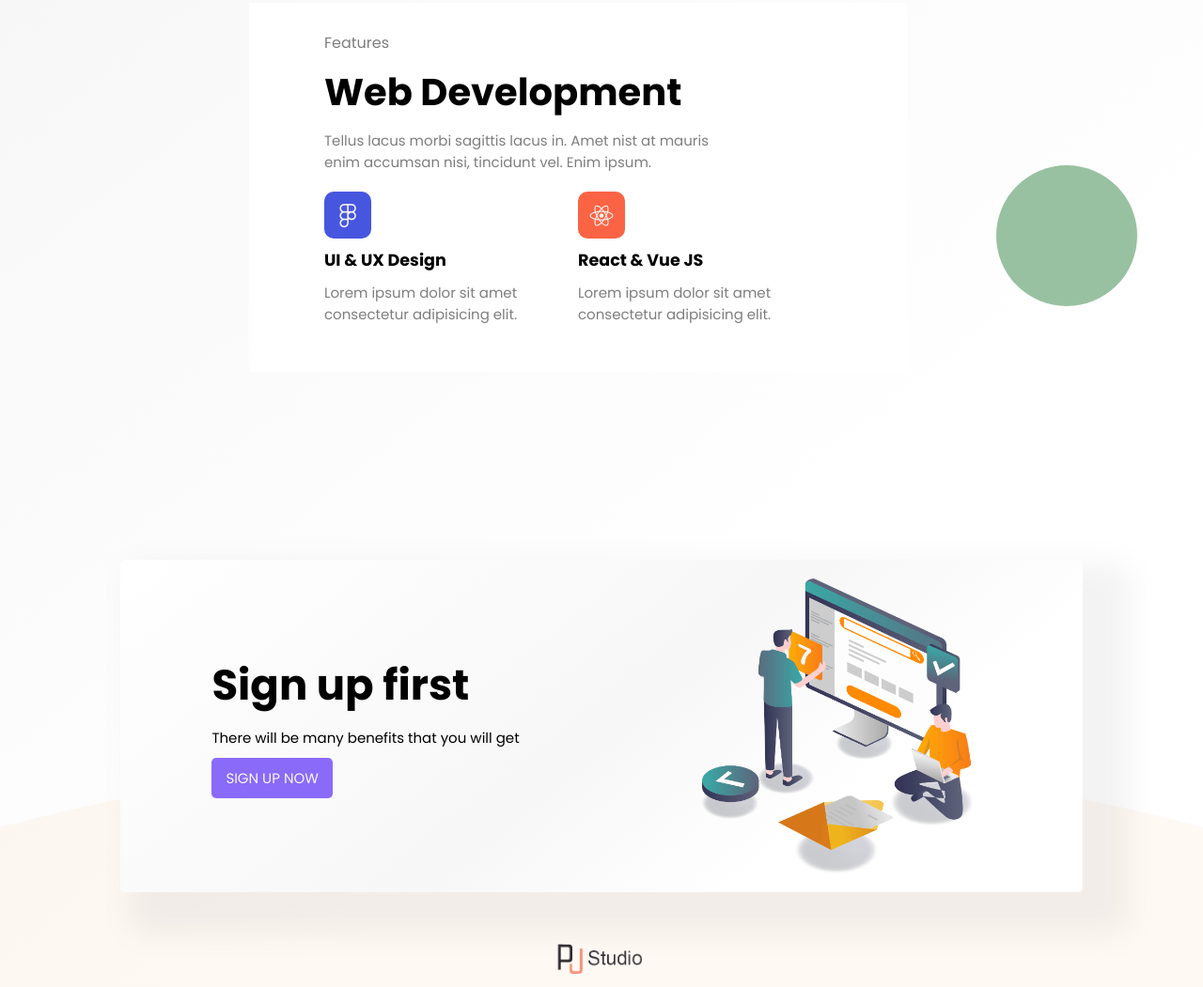
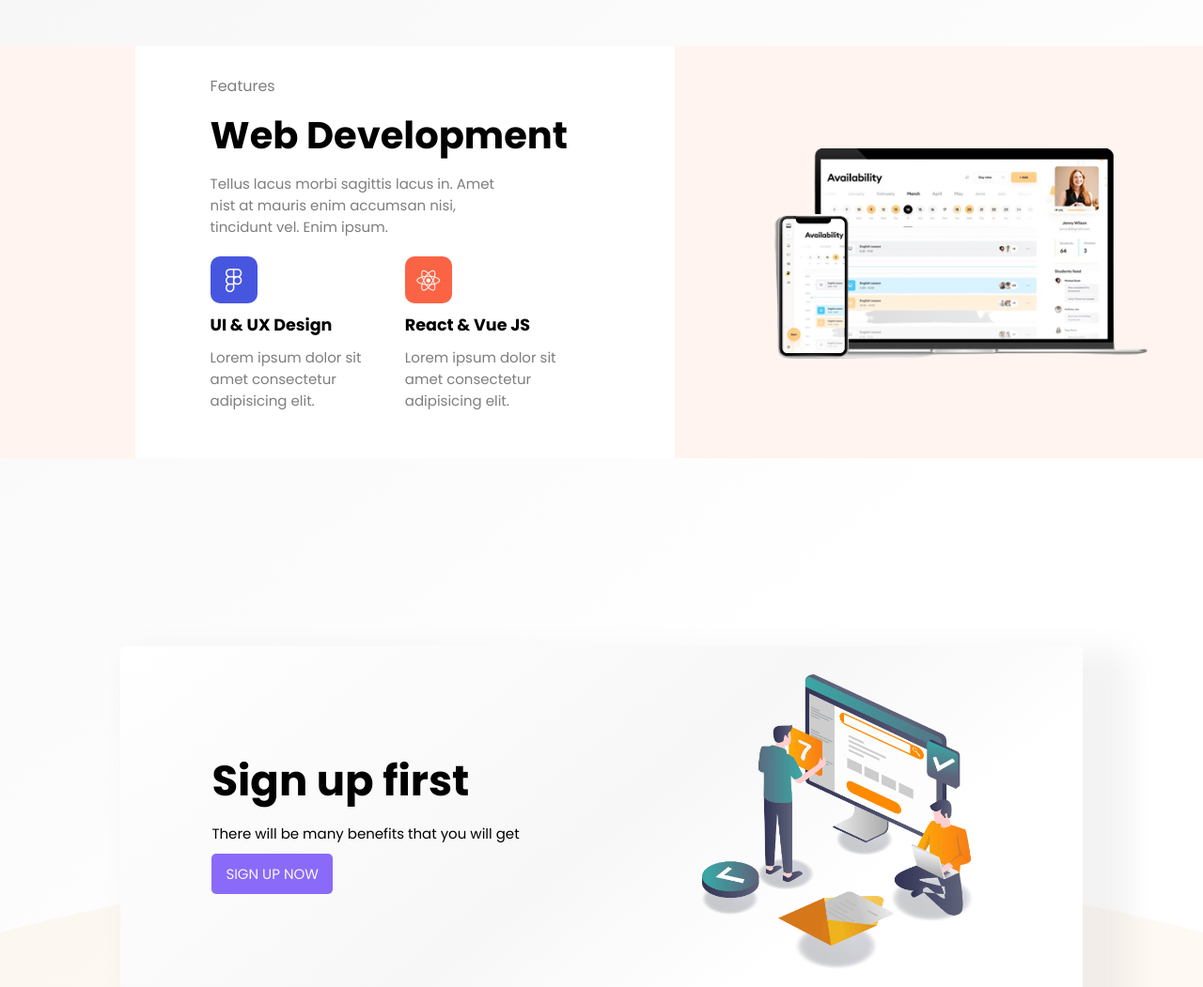
Before and after one commit to YasaminAlizadeh/PJStudio, a plain HTML site: page index.html in a window 1280 px wide. Shown: the part 2939-3990 px from the top of the page at 94% size. Drawn offline with Linux system fonts and the light colour scheme.

Commit message:
Updated Styles

```diff
--- a/Styles/features.css
+++ b/Styles/features.css
@@ -2,10 +2,16 @@
   position: relative;
   left: 0;
   right: 0;
-  display: flex;
-  flex-direction: column;
-  align-items: center;
-  justify-content: center;
+  display: grid;
+  grid-template-rows: auto 1fr;
+}
+
+.feature--mobile {
+  background-color: #f4f4ff;
+}
+
+.feature--web {
+  background-color: #fff4ef;
 }
 
 .feature--mobile::before {
@@ -19,8 +25,20 @@
   background-color: var(--accent-color);
 }
 
-/* background-color: #f4f4ff;
-  background-color: #fff4ef; */
+.feature__background {
+  height: clamp(5rem, 50vw, 20rem);
+  position: relative;
+  width: 100%;
+}
+
+.feature__background img {
+  position: absolute;
+  top: -50%;
+  left: 50%;
+  width: clamp(10rem, 100%, 60rem);
+  height: auto;
+  transform: translateX(-50%);
+}
 
 .background__circle {
   position: absolute;
@@ -34,11 +52,15 @@
 }
 
 .feature__content {
-  padding: 1rem 2rem;
+  padding: 1rem 3rem;
   display: grid;
   grid-template-columns: minmax(0, 1fr);
   background-color: #fff;
   width: 100%;
+  z-index: 1;
+  box-shadow: 0px -25px 40px 0px rgba(0, 0, 0, 0.05);
+  -webkit-box-shadow: 0px -30px 40px 0px rgba(0, 0, 0, 0.05);
+  -moz-box-shadow: 0px -25px 40px 0px rgba(0, 0, 0, 0.05);
 }
 
 .feature__intro {
@@ -132,6 +154,17 @@
   color: var(--secondary-color);
 }
 
+@media screen and (max-width: 200px) {
+  .content__box {
+    display: flex;
+    flex-direction: column;
+    align-items: flex-start;
+    gap: 1rem;
+    cursor: default;
+    transition: all 0.3s ease-in-out;
+  }
+}
+
 @media screen and (min-width: 688px) {
   .feature__content {
     grid-template-columns: repeat(2, minmax(0, 1fr));
@@ -153,9 +186,9 @@
 
 @media screen and (min-width: 992px) {
   .feature__wrapper {
-    flex-direction: row;
-    justify-content: center;
-    align-items: stretch;
+    display: grid;
+    grid-template-columns: 40% 1fr;
+    grid-template-rows: auto;
     gap: 5rem;
     padding: 0;
     min-height: min-content;
@@ -163,11 +196,49 @@
 
   .feature--web {
     flex-direction: row-reverse;
+    grid-template-columns: 1fr 40%;
+  }
+
+  .feature__background {
+    justify-self: center;
+    align-self: center;
+  }
+
+  .feature__background img {
+    transform: unset;
+    height: auto;
+  }
+
+  .feature--mobile .feature__background img {
+    top: 50%;
+    left: 0;
+    width: clamp(60rem, 100%, 80rem);
+    z-index: 200;
+    transform: translateY(-50%);
+  }
+
+  .feature--web .feature__background img {
+    top: 50%;
+    left: 0;
+    width: clamp(40rem, 100%, 80rem);
+    transform: translateY(-50%);
+  }
+
+  .feature--web .feature__background {
+    grid-column: 2;
+    grid-row: 1;
+  }
+
+  .feature--web .feature__content {
+    margin-left: auto;
   }
 
   .feature__content {
     width: min(80%, 70rem);
     padding: 3rem 8rem;
+    box-shadow: unset;
+    -webkit-box-shadow: unset;
+    -moz-box-shadow: unset;
   }
 
   .feature__description {
--- a/Styles/footer.css
+++ b/Styles/footer.css
@@ -8,7 +8,7 @@
   padding: 20rem 3rem 10rem 3rem;
   background-color: #f8a65911;
   clip-path: ellipse(180% 100% at 50% 100%);
-  z-index: -1;
+  /* z-index: -1; */
 }
 
 .footer__box--intro {
--- a/Styles/hero.css
+++ b/Styles/hero.css
@@ -7,6 +7,7 @@
   display: grid;
   place-items: center;
   width: 80vw;
+  height: min-content;
 }
 
 .hero--left {
@@ -161,7 +162,7 @@
 }
 
 .hero__img {
-  height: clamp(10rem, 50vmin, 50rem);
+  width: clamp(50rem, 100%, 100rem);
 }
 
 @media screen and (min-width: 688px) {
--- a/Styles/offers.css
+++ b/Styles/offers.css
@@ -124,6 +124,14 @@
   color: var(--secondary-color);
 }
 
+@media screen and (max-width: 200px) {
+  .options__item--active {
+    transform: unset;
+    -webkit-transform: unset;
+    -moz-transform: unset;
+  }
+}
+
 @media screen and (min-width: 992px) {
   .offers__wrapper {
     padding: 0 3rem;
@@ -143,8 +151,8 @@
   }
 
   .options__item--active {
-    transform: translateX(calc(var(--offer-index) * 3rem));
-    -webkit-transform: translateX(calc(var(--offer-index) * 3rem));
-    -moz-transform: translateX(calc(var(--offer-index) * 3rem));
+    transform: 3rem;
+    -webkit-transform: 3rem;
+    -moz-transform: 3rem;
   }
 }
--- a/Styles/signup.css
+++ b/Styles/signup.css
@@ -1,7 +1,7 @@
 .signup__wrapper {
   position: relative;
   width: 80vw;
-  padding: 2rem;
+  padding: 3rem 2rem;
   display: flex;
   flex-direction: column-reverse;
   align-items: center;
--- a/index.html
+++ b/index.html
@@ -139,7 +139,9 @@
 
       <section id="features-mobile">
         <div class="feature__wrapper feature--mobile">
-          <div class="feature__background"></div>
+          <div class="feature__background">
+            <img src="./Assets/mobile4.png" alt="" role="presentation" />
+          </div>
 
           <div class="feature__content">
             <div class="feature__intro">
@@ -226,7 +228,9 @@
 
       <section id="features-web">
         <div class="feature__wrapper feature--web">
-          <div class="feature__background"></div>
+          <div class="feature__background">
+            <img src="./Assets/laptop.png" alt="" role="presentation" />
+          </div>
           <div class="background__circle"></div>
 
           <div class="feature__content">
```
